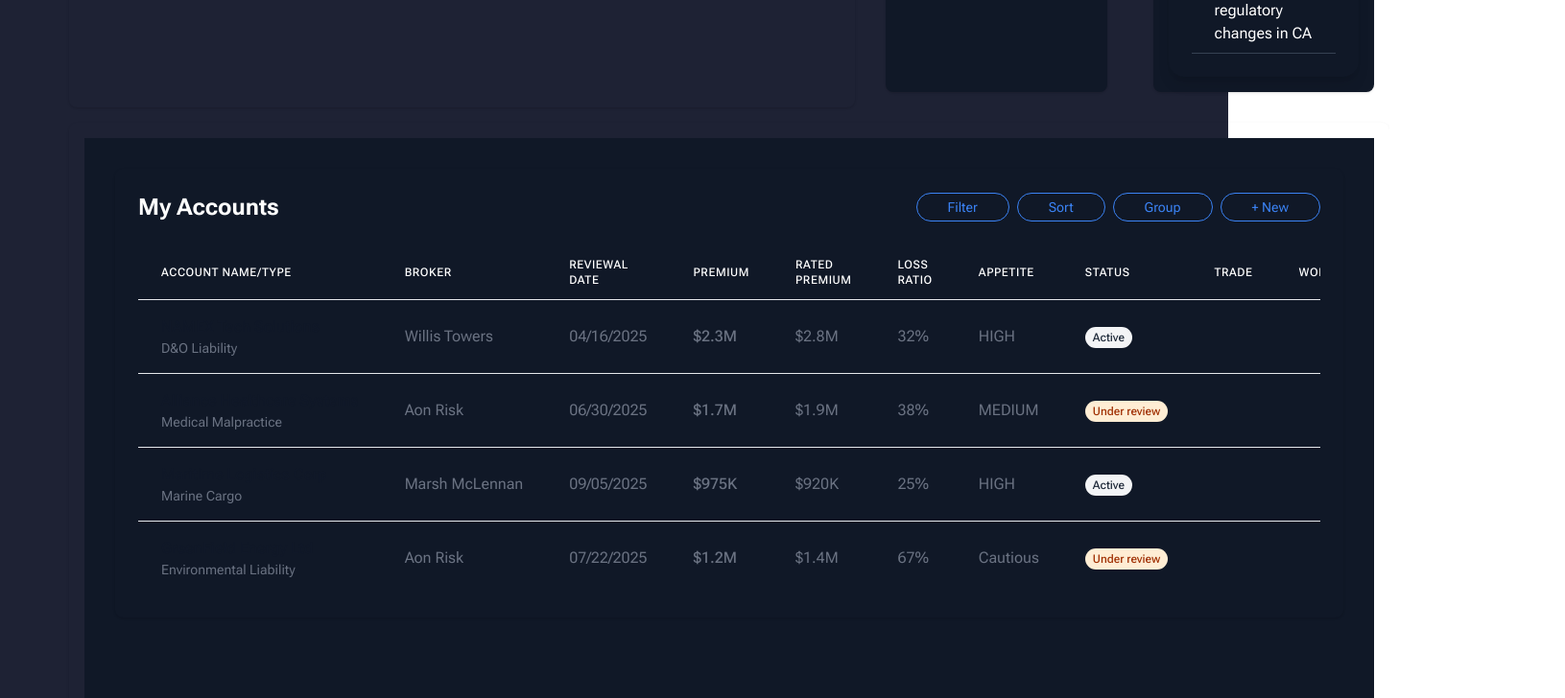
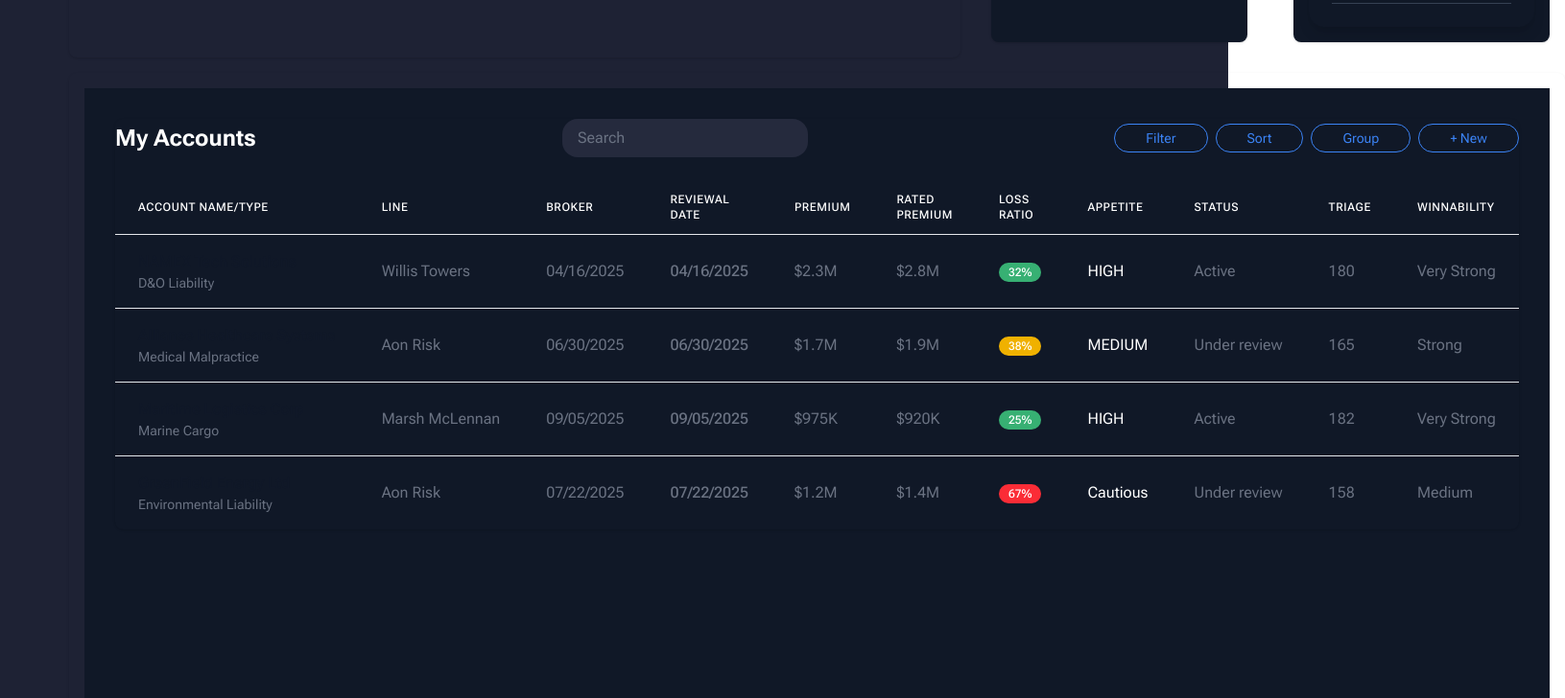
Before and after one commit to OlgaMinaievaWebDev/dashboard-ui, a React (Vite) app: page / in a window 1280 px wide. Shown: the part 860-1588 px from the top of the page at 96% size, 1631 px wide, since content can reach past the window. Built offline with nearby package versions, Linux system fonts and the light colour scheme.

Commit message:
accountRow adjusted

```diff
--- a/src/components/myAccounts/AccountRow.jsx
+++ b/src/components/myAccounts/AccountRow.jsx
@@ -1,5 +1,6 @@
 // src/components/AccountRow.jsx
 import { StatusBadge } from "./StatusBadge";
+import { ColorBadge } from "./ColorBadge";
 
 export const AccountRow = ({ account }) => (
   <tr className="hover:bg-gray-50 transition-colors">
@@ -14,25 +15,26 @@ export const AccountRow = ({ account }) => (
       {account.reviewDate}
     </td>
     <td className="px-6 py-4 whitespace-nowrap text-gray-500 font-medium">
+      {account.reviewDate}
+    </td>
+    <td className="px-6 py-4 whitespace-nowrap text-gray-500">
       {account.premium}
     </td>
     <td className="px-6 py-4 whitespace-nowrap text-gray-500">
       {account.ratedPremium}
     </td>
     <td className="px-6 py-4 whitespace-nowrap text-gray-500">
-      {account.lossRatio}
+      <ColorBadge status={account.lossRatio} />
+    </td>
+    <td className="px-6 py-4 whitespace-nowrap">{account.appetite}</td>
+    <td className="px-6 py-4 whitespace-nowrap text-gray-500">
+      {account.status}
     </td>
     <td className="px-6 py-4 whitespace-nowrap text-gray-500">
-      {account.appetite}
-    </td>
-    <td className="px-6 py-4 whitespace-nowrap">
-      <StatusBadge status={account.status} />
+      {account.triage}
     </td>
     <td className="px-6 py-4 whitespace-nowrap text-gray-500">
-      {account.trade}
-    </td>
-    <td className="px-6 py-4 whitespace-nowrap text-gray-500">
-      {account.workability}
+      {account.winnability}
     </td>
   </tr>
 );
--- a/src/components/myAccounts/AccountsPage.jsx
+++ b/src/components/myAccounts/AccountsPage.jsx
@@ -6,7 +6,7 @@ import { AccountsTable } from "./AccountsTable";
 export const AccountsPage = () => {
   return (
     <div className="min-h-screen p-4 md:p-8 bg-[#101827] ">
-      <div className="max-w-7xl mx-auto">
+      <div className=" mx-auto">
         <AccountsTable data={accounts} />
       </div>
     </div>
--- a/src/components/myAccounts/AccountsTable.jsx
+++ b/src/components/myAccounts/AccountsTable.jsx
@@ -4,6 +4,7 @@ import { AccountRow } from "./AccountRow";
 
 const columns = [
   "ACCOUNT NAME/TYPE",
+  "LINE",
   "BROKER",
   "REVIEWAL DATE",
   "PREMIUM",
@@ -11,20 +12,25 @@ const columns = [
   "LOSS RATIO",
   "APPETITE",
   "STATUS",
-  "TRADE",
-  "WORKABILITY",
+  "TRIAGE",
+  "WINNABILITY",
 ];
 
 export const AccountsTable = ({ data }) => (
-  <div className=" p-6 rounded-lg shadow-sm">
+  <div className="rounded-lg shadow-sm">
     <div className="flex justify-between items-center mb-6">
       <h1 className="text-2xl font-bold ">My Accounts</h1>
+      <input
+        type="text"
+        placeholder="Search"
+        className="bg-space-cadet text-white px-4 py-2 rounded-2xl w-64 placeholder:text-gray-500 focus:outline-none focus:ring-2 focus:ring-gray-500"
+      />
       <TableActions />
     </div>
 
     <div className="overflow-x-auto">
       <table className="min-w-full divide-y divide-gray-200">
-        <thead >
+        <thead>
           <tr>
             {columns.map((column) => (
               <th
--- /dev/null
+++ b/src/components/myAccounts/ColorBadge.jsx
@@ -0,0 +1,23 @@
+export const ColorBadge = ({ status }) => {
+ const statusColors = {
+  "32%": "bg-jade text-white",
+  "25%": "bg-jade text-white", // Green for good status
+   "38%": "bg-yellow-500 text-white", // Yellow for warning
+   "67%": "bg-red-500 text-white", // Red for critical status
+   HIGH: "bg-red-100 text-red-800 border-red-200", // For lossRatio
+   Achiev: "bg-blue-100 text-blue-800 border-blue-200", // For appetite
+   MEGUM: "bg-purple-100 text-purple-800 border-purple-200",
+   "GUI/TODS": "bg-indigo-100 text-indigo-800 border-indigo-200",
+   HR: "bg-green-100 text-green-800 border-green-200", // For status
+   "Under review": "bg-orange-100 text-orange-800 border-orange-200",
+ };
+  return (
+    <span
+      className={`inline-flex items-center px-2.5 py-0.5 rounded-full text-xs font-medium ${
+        statusColors[status] || "bg-gray-100 text-gray-800"
+      }`}
+    >
+      {status}
+    </span>
+  );
+};
--- a/src/components/myAccounts/StatusBadge.jsx
+++ b/src/components/myAccounts/StatusBadge.jsx
@@ -1,4 +1,4 @@
-// src/components/StatusBadge.jsx
+
 export const StatusBadge = ({ status }) => {
   const statusColors = {
     "Under review": "bg-orange-100 text-orange-800",
```
